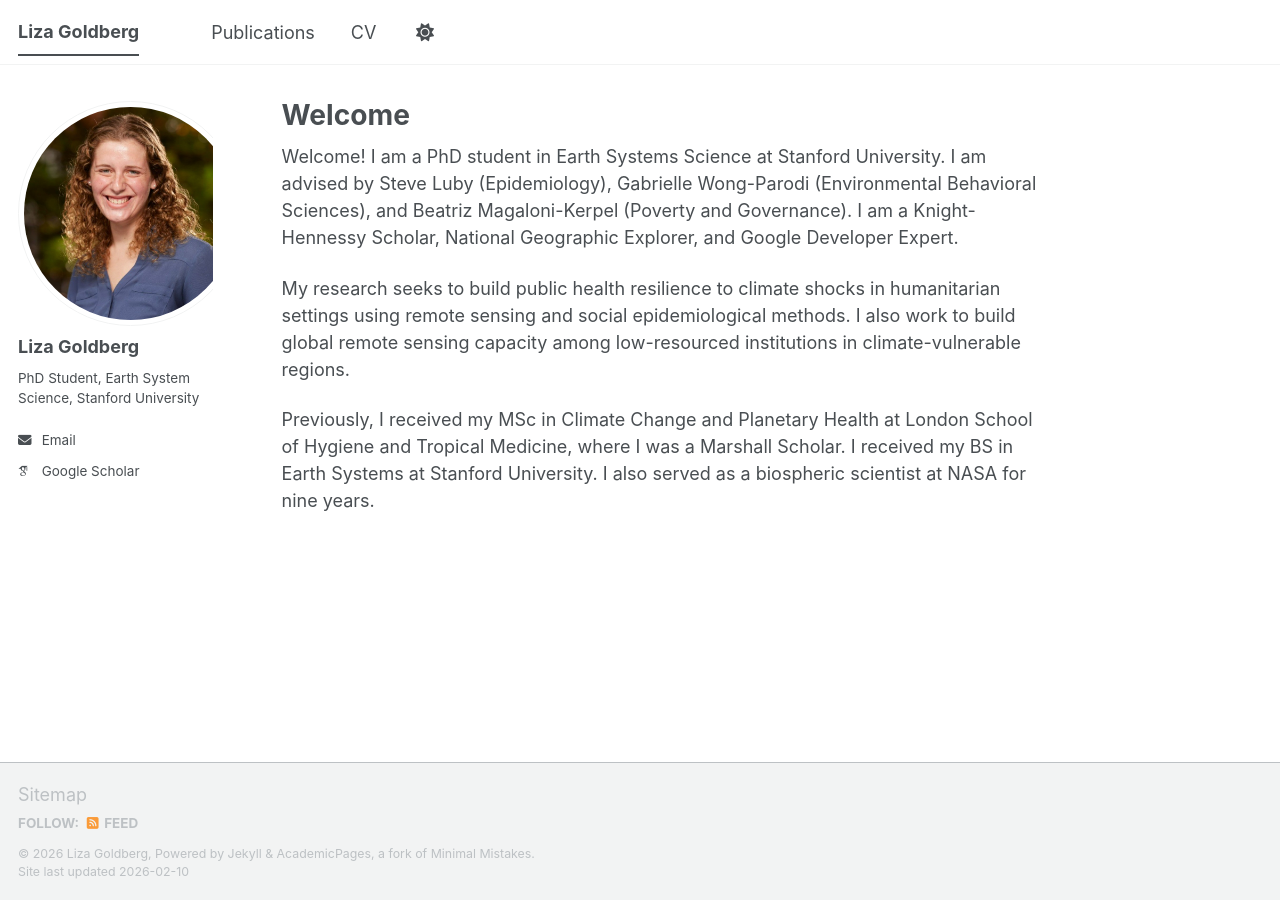
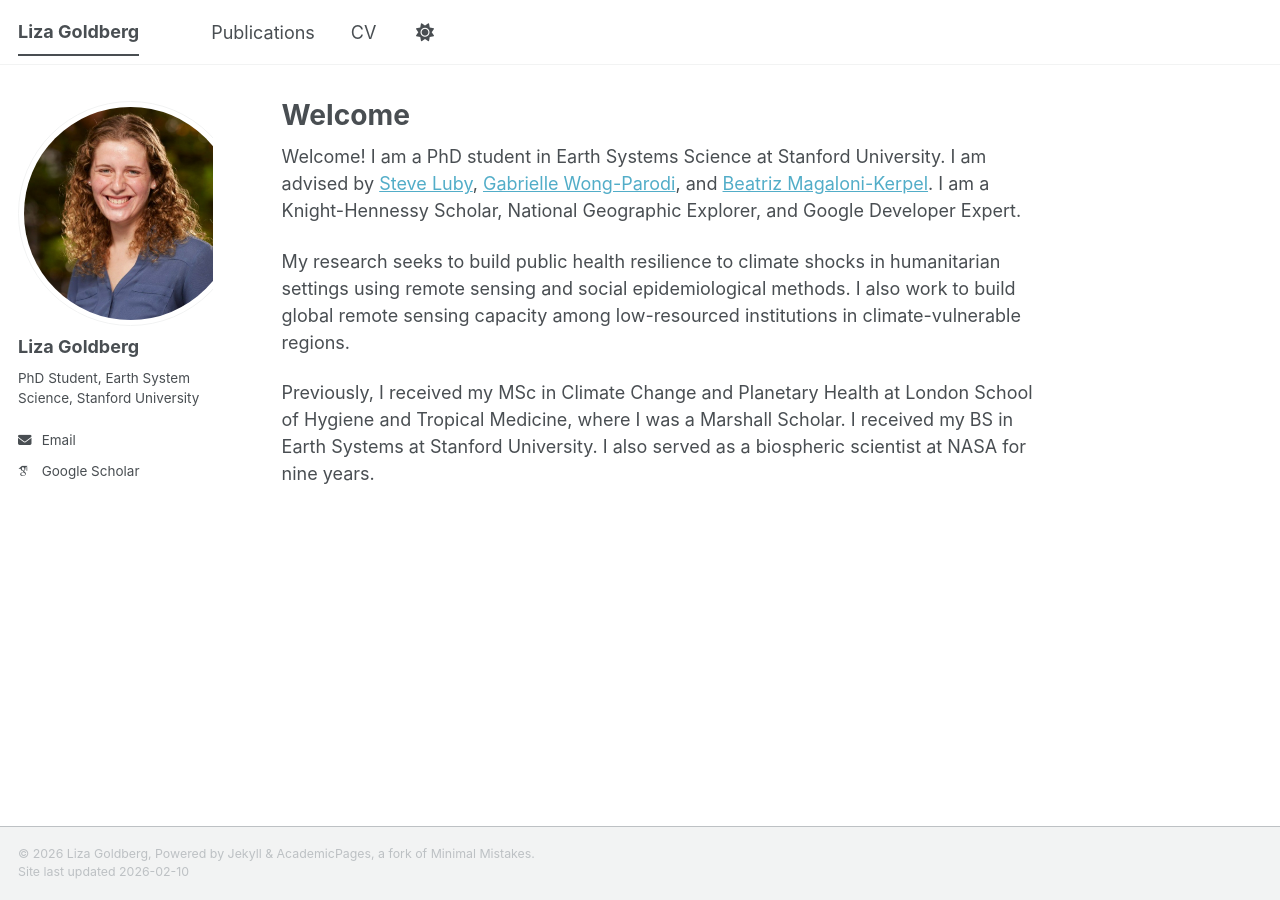
Before and after one commit to lizaagoldberg/lizaagoldberg.github.io, a Jekyll site: the page built from _pages/about.md, in a window 1280 px wide. Built offline with Jekyll 4.4.1, drawn with Linux system fonts in a browser that asks for light colours; some web fonts are replaced; a script bundle is joined from its source files by our own code; library files that are not in the unit come from our copies.

Commit message:
Small fixes.

```diff
--- a/_includes/footer.html
+++ b/_includes/footer.html
@@ -1,23 +1,4 @@
 {% include base_path %}
-
-{% if site.author.github or site.author.bitbucket or site.atom_feed.hide != true %}
-<div class="page__footer-follow">
-  <ul class="social-icons">
-    {% if site.data.ui-text[site.locale].follow_label %}
-      <li><strong>{{ site.data.ui-text[site.locale].follow_label }}</strong></li>
-    {% endif %}
-    {% if site.author.github %}
-      <li><a href="https://github.com/{{ site.author.github }}"><i class="fab fa-github" aria-hidden="true"></i> GitHub</a></li>
-    {% endif %}
-    {% if site.author.bitbucket %}
-      <li><a href="https://bitbucket.org/{{ site.author.bitbucket }}"><i class="fab fa-bitbucket" aria-hidden="true"></i> Bitbucket</a></li>
-    {% endif %}
-    {% if site.atom_feed.hide != true %}
-    <li><a href="{% if site.atom_feed.path %}{{ site.atom_feed.path }}{% else %}{{ base_path }}/feed.xml{% endif %}"><i class="fa fa-fw fa-rss-square" aria-hidden="true"></i> {{ site.data.ui-text[site.locale].feed_label | default: "Feed" }}</a></li>
-    {% endif %}
-  </ul>
-</div>
-{% endif %}
 
 <div class="page__footer-copyright">
   &copy; {{ site.time | date: '%Y' }} {{ site.name | default: site.title }}, {{ site.data.ui-text[site.locale].powered_by | default: "Powered by" }} <a href="https://jekyllrb.com" rel="nofollow">Jekyll</a> &amp; <a href="https://github.com/academicpages/academicpages.github.io">AcademicPages</a>, a fork of <a href="https://mademistakes.com/work/minimal-mistakes-jekyll-theme/" rel="nofollow">Minimal Mistakes</a>.<br />
--- a/_includes/footer/custom.html
+++ b/_includes/footer/custom.html
@@ -1,6 +1,4 @@
 <!-- start custom footer snippets -->
-
-<a href="/sitemap/">Sitemap</a>
 
 <!-- Support for MatJax -->
 <script defer src="https://cdnjs.cloudflare.com/polyfill/v3/polyfill.min.js?features=es6"></script>
--- a/_pages/about.md
+++ b/_pages/about.md
@@ -7,7 +7,7 @@ redirect_from:
   - /about.html
 ---
 
-Welcome! I am a PhD student in Earth Systems Science at Stanford University. I am advised by Steve Luby (Epidemiology), Gabrielle Wong-Parodi (Environmental Behavioral Sciences), and Beatriz Magaloni-Kerpel (Poverty and Governance). I am a Knight-Hennessy Scholar, National Geographic Explorer, and Google Developer Expert.
+Welcome! I am a PhD student in Earth Systems Science at Stanford University. I am advised by [Steve Luby](https://lubylab.stanford.edu/), [Gabrielle Wong-Parodi](https://decisionsenvironment.stanford.edu/), and [Beatriz Magaloni-Kerpel](https://povgov.com/). I am a Knight-Hennessy Scholar, National Geographic Explorer, and Google Developer Expert.
 
 My research seeks to build public health resilience to climate shocks in humanitarian settings using remote sensing and social epidemiological methods. I also work to build global remote sensing capacity among low-resourced institutions in climate-vulnerable regions.
 
```
